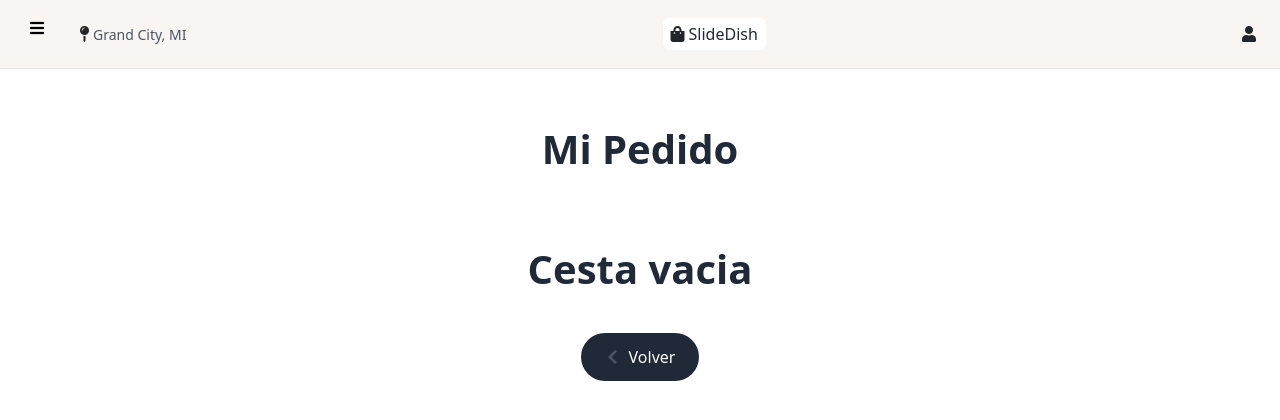
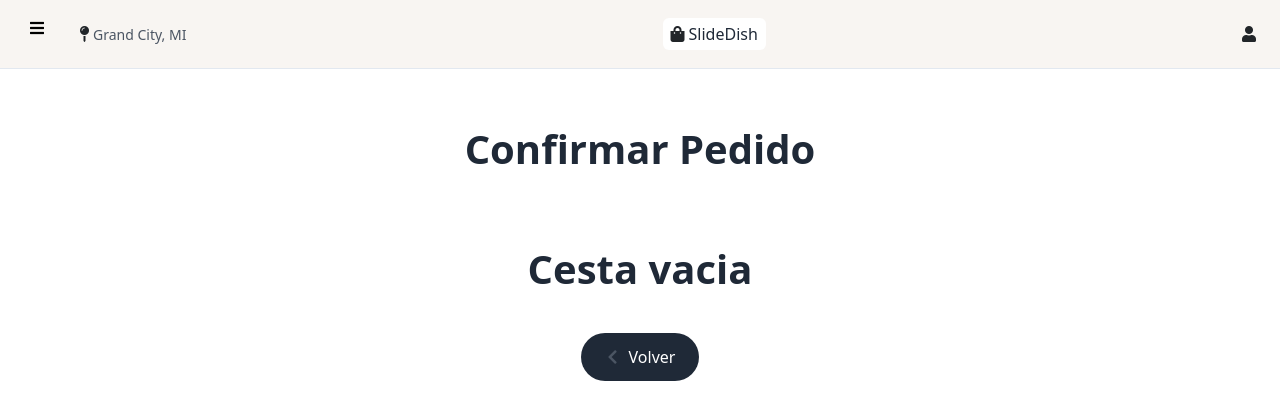
Before and after one commit to rastafasha/SlideDish, an Angular app: page /review in a window 1280 px wide. Shown: the top 420 px of the page. Built offline with nearby package versions, Linux system fonts and the light colour scheme.

Commit message:
cambio de mi pedido a confirmar pedido

```diff
--- a/src/app/pages/review-order/review-order.component.html
+++ b/src/app/pages/review-order/review-order.component.html
@@ -1,7 +1,7 @@
 <app-header></app-header>
 <main class="container">
     <div class="hero">
-        <h1>Mi Pedido</h1>
+        <h1>Confirmar Pedido</h1>
     </div>
     <div class="hero" *ngIf="!isbandejaList">
         <h1>Cesta vacia</h1>
```
